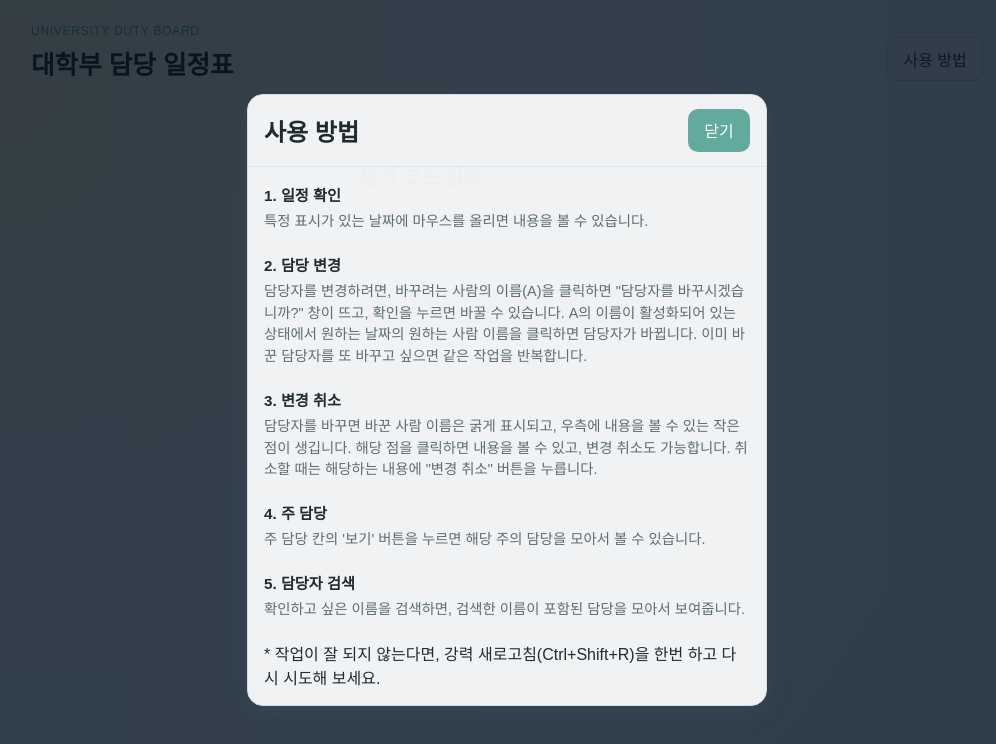
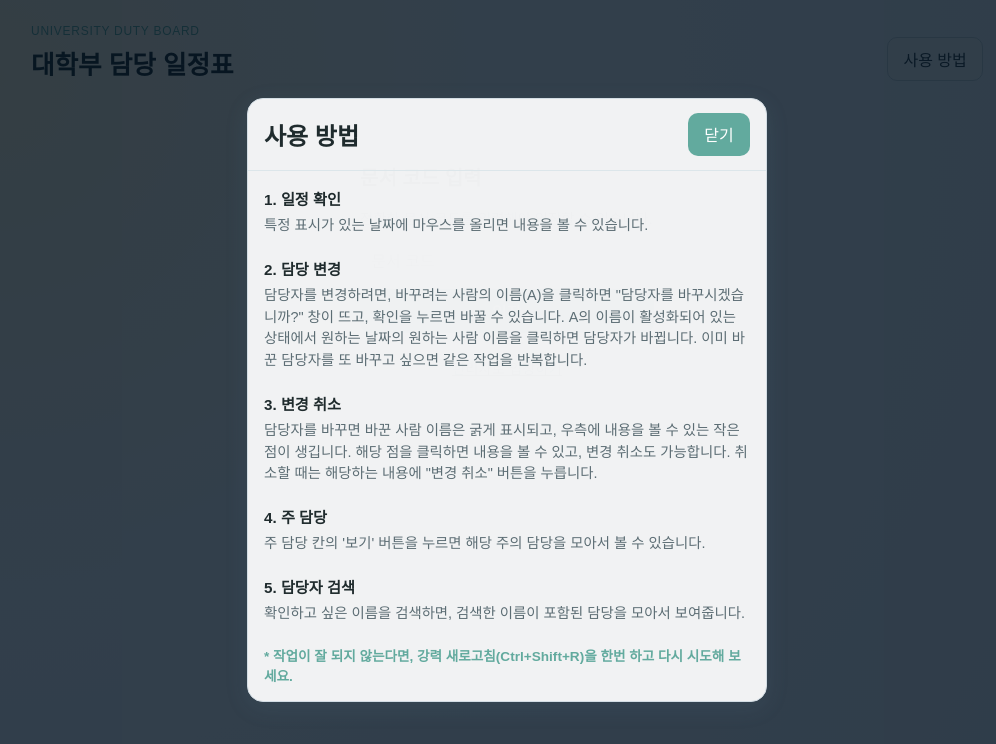
Before and after one commit to oingdoing/task-schedule, a React (Vite) app: page / in a window 1280 px wide. Both pictures are taken after a click on the button "사용 방법". Shown: the top 744 px of the page, without its empty margins (133-1129 px from the left). Built offline with nearby package versions, Linux system fonts and the light colour scheme; no server answers.

Commit message:
css : 사용 안내 새로고침 관련 강조 스타일 추가 (수정)

```diff
--- a/src/styles.css
+++ b/src/styles.css
@@ -692,7 +692,7 @@ th {
   line-height: 1.5;
   color: var(--text-subtle);
 }
-.usage-guide-section .usage-guide-tip {
+.usage-guide-body .usage-guide-tip {
   font-size: 0.85rem;
   color: #62aa9e;
   font-weight: 700;
```
